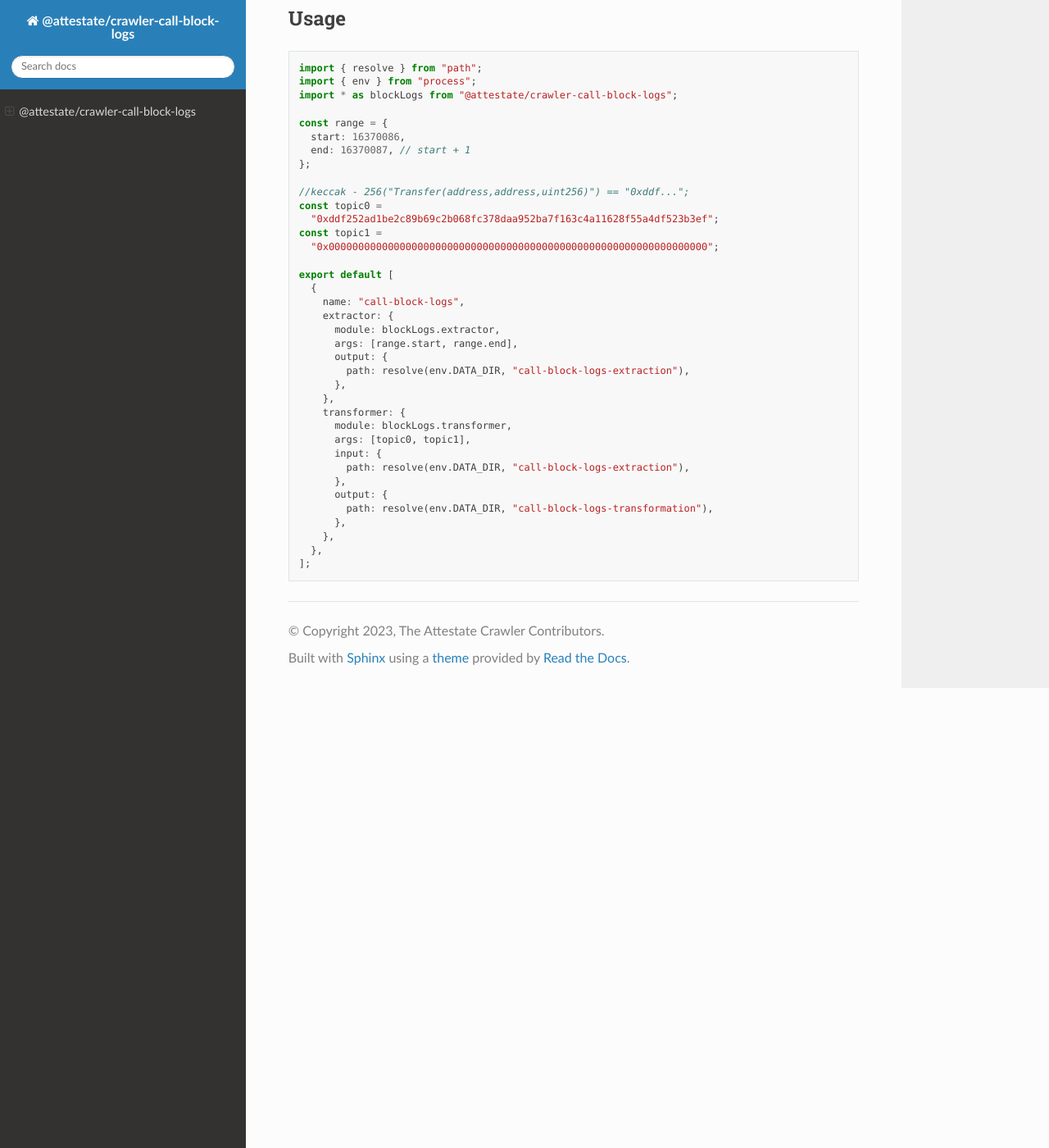
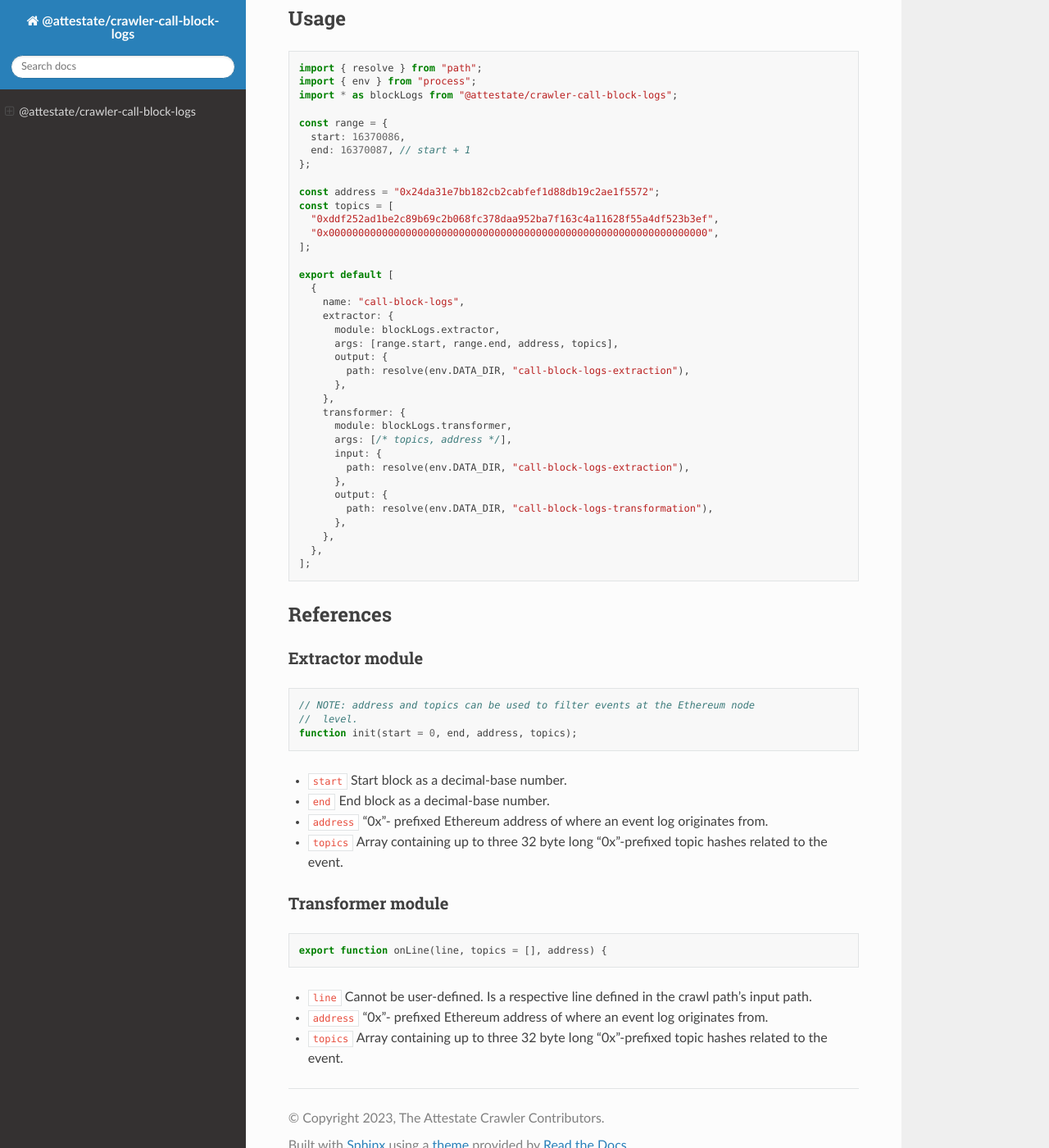
Before and after one commit to attestate/crawler-call-block-logs, a Sphinx documentation site: the page built from docs/source/index.rst, in a window 1280 px wide and 1400 px high, scrolled down 598 px. Shown: the whole window at 82% size. Built offline with Sphinx 7.4.7 and the Read the Docs theme 2.0.0, drawn with Linux system fonts in a browser that asks for light colours.

Commit message:
Make filtering available in extractor

```diff
--- a/docs/source/index.rst
+++ b/docs/source/index.rst
@@ -37,25 +37,25 @@ Usage
     end: 16370087, // start + 1
   };
 
-  //keccak - 256("Transfer(address,address,uint256)") == "0xddf...";
-  const topic0 =
-    "0xddf252ad1be2c89b69c2b068fc378daa952ba7f163c4a11628f55a4df523b3ef";
-  const topic1 =
-    "0x0000000000000000000000000000000000000000000000000000000000000000";
+  const address = "0x24da31e7bb182cb2cabfef1d88db19c2ae1f5572";
+  const topics = [
+    "0xddf252ad1be2c89b69c2b068fc378daa952ba7f163c4a11628f55a4df523b3ef",
+    "0x0000000000000000000000000000000000000000000000000000000000000000",
+  ];
 
   export default [
     {
       name: "call-block-logs",
       extractor: {
         module: blockLogs.extractor,
-        args: [range.start, range.end],
+        args: [range.start, range.end, address, topics],
         output: {
           path: resolve(env.DATA_DIR, "call-block-logs-extraction"),
         },
       },
       transformer: {
         module: blockLogs.transformer,
-        args: [topic0, topic1],
+        args: [/* topics, address */],
         input: {
           path: resolve(env.DATA_DIR, "call-block-logs-extraction"),
         },
@@ -65,3 +65,36 @@ Usage
       },
     },
   ];
+
+References
+----------
+
+Extractor module
+________________
+
+.. code-block:: javascript
+
+  // NOTE: address and topics can be used to filter events at the Ethereum node
+  //  level.
+  function init(start = 0, end, address, topics);
+
+* ``start`` Start block as a decimal-base number.
+* ``end`` End block as a decimal-base number.
+* ``address`` "0x"- prefixed Ethereum address of where an event log originates
+  from.
+* ``topics`` Array containing up to three 32 byte long "0x"-prefixed topic
+  hashes related to the event.
+
+Transformer module
+__________________
+
+.. code-block:: javascript
+
+  export function onLine(line, topics = [], address) {
+
+* ``line`` Cannot be user-defined. Is a respective line defined in the crawl
+  path's input path.
+* ``address`` "0x"- prefixed Ethereum address of where an event log originates
+  from.
+* ``topics`` Array containing up to three 32 byte long "0x"-prefixed topic
+  hashes related to the event.
```
Also changed, not shown: changelog.md (+6 -0 lines), src/extractor.mjs (+24 -55 lines), src/transformer.mjs (+4 -3 lines), 3 other files.
